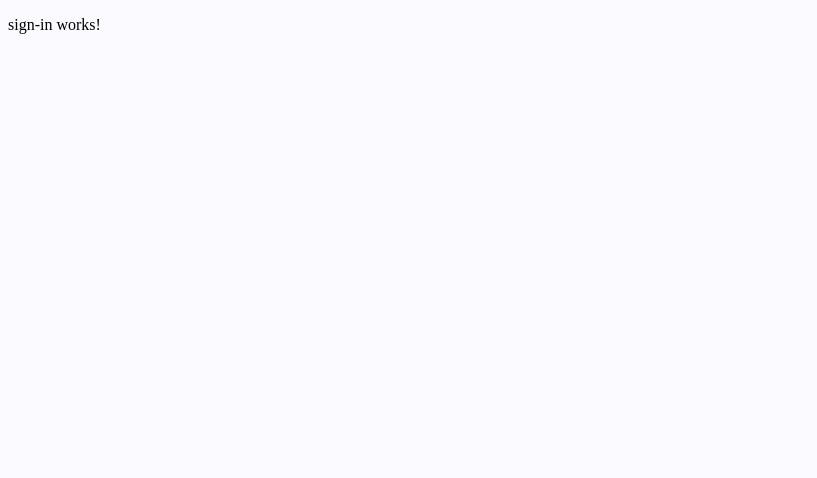
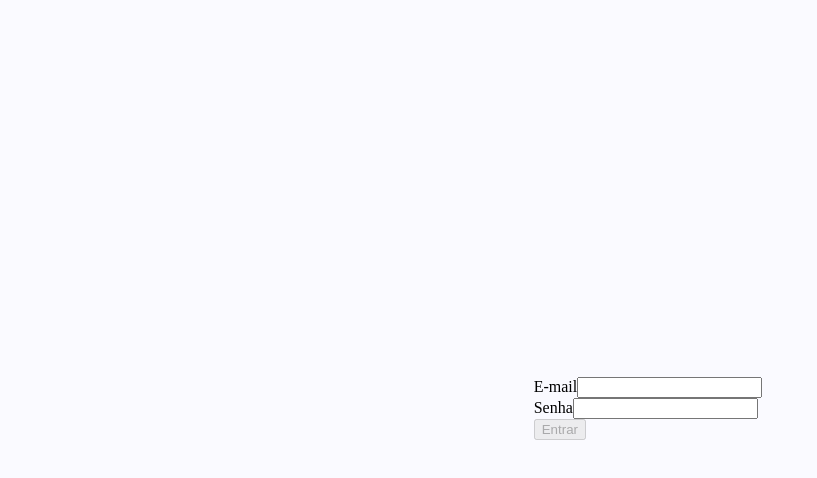
Before and after one commit to gilmarferrini/the-merovingian, an Angular app: page /sign-in in a window 1280 px wide. Shown: the top 478 px of the page, without its empty margins (0-817 px from the left). Built offline with nearby package versions, Linux system fonts and the light colour scheme.

Commit message:
feat: add signin page

```diff
--- /dev/null
+++ b/src/app/core/interfaces/signin.interface.ts
@@ -0,0 +1,4 @@
+export interface SignInInput {
+  email: string
+  password: string
+}
--- a/src/app/core/interfaces/signup.interface.ts
+++ b/src/app/core/interfaces/signup.interface.ts
@@ -1,6 +1,6 @@
 export interface SignUpInput {
-  firstName: string;
-  lastName: string;
+  username: string;
+  description: string;
   password: string;
   email: string;
 }
--- /dev/null
+++ b/src/app/core/services/signin.service.ts
@@ -0,0 +1,20 @@
+import { HttpClient } from "@angular/common/http";
+import { inject, Injectable } from "@angular/core";
+import { SignInInput } from "../interfaces/signin.interface";
+
+@Injectable({
+  providedIn: 'root'
+})
+export class SignInService {
+
+  private readonly httpClientService = inject(HttpClient)
+
+  signUp(input: SignInInput) {
+    this.httpClientService.post('http://localhost:4000/users/authenticate', input).subscribe({
+      next: (payload: any) => {
+        console.log('payload ', payload)
+        console.log('usuario autenticado com sucesso!')
+      }
+    })
+  }
+}
--- a/src/app/core/services/signup.service.ts
+++ b/src/app/core/services/signup.service.ts
@@ -1,6 +1,7 @@
 import { inject, Injectable } from "@angular/core";
 import { SignUpInput } from "../interfaces/signup.interface";
 import { HttpClient } from "@angular/common/http";
+import { Router } from "@angular/router";
 
 @Injectable({
   providedIn: 'root'
@@ -8,10 +9,13 @@ import { HttpClient } from "@angular/common/http";
 export class SignUpService {
   private readonly httpClientService = inject(HttpClient)
 
+  private readonly router = inject(Router)
+
   signUp(input: SignUpInput) {
-    this.httpClientService.post('http://localhost:3000/users', input).subscribe({
+    this.httpClientService.post('http://localhost:4000/users', input).subscribe({
       next: () => {
         console.log('usuario criado com sucesso!')
+        this.router.navigate(['sign-in'])
       }
     })
   }
--- a/src/app/pages/sign-in/sign-in.component.css
+++ b/src/app/pages/sign-in/sign-in.component.css
@@ -0,0 +1,44 @@
+.signin {
+  width: 100%;
+  height: 100%;
+
+  display: flex;
+  justify-content: center;
+  align-items: center;
+
+  &__form {
+    padding: 24px;
+    border-radius: 4px;
+    border: 1px solid #1C1C1C;
+    width: 30%;
+
+    &__field {
+      display: flex;
+      justify-content: center;
+      align-items: flex-start;
+      flex-direction: column;
+
+      &, input {
+        width: 100%;
+      }
+
+      & + & {
+        margin-top: 8px;
+      }
+    }
+
+    &__buttons {
+      margin-top: 8px;
+      width: 100%;
+
+      button {
+        padding: 8px;
+        width: 100%;
+        border: none;
+        border-radius: 4px;
+        background-color: #1C1C1C;
+        color: #FAFAFF;
+      }
+    }
+  }
+}
--- a/src/app/pages/sign-in/sign-in.component.html
+++ b/src/app/pages/sign-in/sign-in.component.html
@@ -1 +1,34 @@
-<p>sign-in works!</p>
+<div class="signin">
+  <form class="signin__form" [formGroup]="signInForm">
+    <div class="signin__form__field">
+      <label for="email">E-mail</label>
+      <input type="email" id="email" formControlName="email">
+      @if (signInForm.get('email')?.hasError('required') && signInForm.get('email')?.touched) {
+        <app-input-message-error message="Campo obrigatório" />
+      }
+      @if (signInForm.get('email')?.hasError('email')) {
+        <app-input-message-error message="O campo precisa ser no formato email email&#64;email.com.br" />
+      }
+    </div>
+
+    <div class="signin__form__field">
+      <label for="password">Senha</label>
+      <input type="password" id="password" formControlName="password">
+      @if (signInForm.get('password')?.hasError('required') && signInForm.get('password')?.touched) {
+        <app-input-message-error message="Campo obrigatório" />
+      }
+      @if (signInForm.get('password')?.hasError('minlength') && signInForm.get('password')?.touched) {
+        <app-input-message-error message="A senha precisa ter no mínimo 6 dígitos" />
+      }
+    </div>
+
+    <div class="signin__form__buttons">
+      <button
+        type="button"
+        (click)="submitSignInForm()"
+        [disabled]="signInForm.invalid">
+        Entrar
+      </button>
+    </div>
+  </form>
+</div>
--- a/src/app/pages/sign-in/sign-in.component.ts
+++ b/src/app/pages/sign-in/sign-in.component.ts
@@ -1,4 +1,6 @@
-import { Component } from '@angular/core';
+import { Component, inject } from '@angular/core';
+import { FormBuilder, FormGroup, Validators } from '@angular/forms';
+import { SignInService } from '../../core/services/signin.service';
 
 @Component({
   selector: 'app-sign-in',
@@ -6,5 +8,20 @@ import { Component } from '@angular/core';
   styleUrl: './sign-in.component.css'
 })
 export class SignInComponent {
+  public signInForm!: FormGroup
+
+  private readonly formBuilder = inject(FormBuilder)
+  private readonly signInService = inject(SignInService)
+
+  constructor () {
+    this.signInForm = this.formBuilder.group({
+      password: ['', [Validators.required, Validators.minLength(6)]],
+      email: ['', [Validators.required, Validators.email]]
+    })
+  }
+
+  public submitSignInForm(): void {
+    this.signInService.signUp(this.signInForm.getRawValue())
+  }
 
 }
--- a/src/app/pages/sign-up/sign-up.component.html
+++ b/src/app/pages/sign-up/sign-up.component.html
@@ -1,16 +1,16 @@
 <div class="signup">
   <form class="signup__form" [formGroup]="signUpForm">
     <div class="signup__form__field">
-      <label for="firstName">Nome</label>
-      <input type="text" id="firstName" formControlName="firstName">
-      @if (signUpForm.get('firstName')?.hasError('required') && signUpForm.get('firstName')?.touched) {
+      <label for="username">Nome</label>
+      <input type="text" id="username" formControlName="username">
+      @if (signUpForm.get('username')?.hasError('required') && signUpForm.get('username')?.touched) {
         <app-input-message-error message="Campo obrigatório" />
       }
     </div>
     <div class="signup__form__field">
-      <label for="lastName">Sobrenome</label>
-      <input type="text" id="lastName" formControlName="lastName">
-      @if (signUpForm.get('lastName')?.hasError('required') && signUpForm.get('lastName')?.touched) {
+      <label for="description">Descrição</label>
+      <input type="text" id="description" formControlName="description">
+      @if (signUpForm.get('description')?.hasError('required') && signUpForm.get('description')?.touched) {
         <app-input-message-error message="Campo obrigatório" />
       }
     </div>
--- a/src/app/pages/sign-up/sign-up.component.ts
+++ b/src/app/pages/sign-up/sign-up.component.ts
@@ -15,8 +15,8 @@ export class SignUpComponent {
 
   constructor () {
     this.signUpForm = this.formBuilder.group({
-      firstName: ['', [Validators.required]],
-      lastName: ['', [Validators.required]],
+      username: ['', [Validators.required]],
+      description: ['', [Validators.required]],
       password: ['', [Validators.required, Validators.minLength(6)]],
       email: ['', [Validators.required, Validators.email]]
     })
```
Also changed, not shown: src/app/pages/sign-in/sign-in.module.ts (+6 -1 lines).
